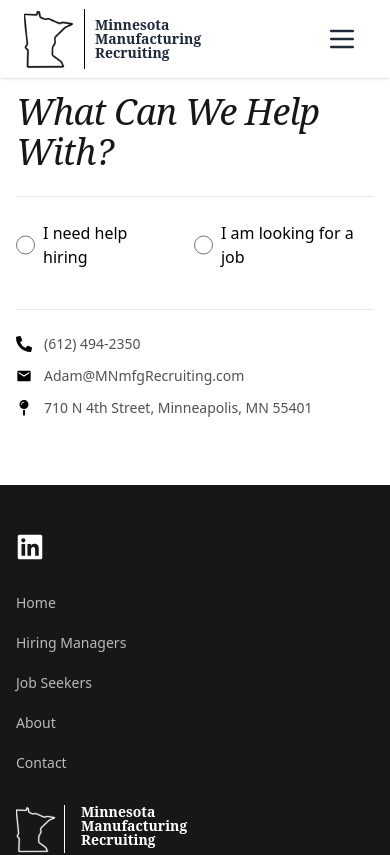
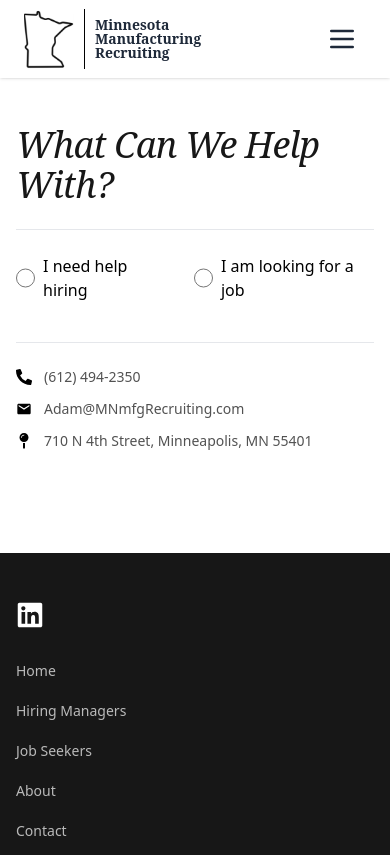
Before and after one commit to mhlauf1/mmr, a Next.js app: page /contact in a window 390 px wide. Shown: the top 855 px of the page. Built offline with nearby package versions, Linux system fonts and the light colour scheme.

Commit message:
finishing form setup

```diff
--- a/src/sections/contact/Hero.tsx
+++ b/src/sections/contact/Hero.tsx
@@ -51,7 +51,7 @@
   };
 
   return (
-    <div className="px-4 py-[8vh] md:py-[15vh] md:min-h-[90vh] md:pb-[7vh] md:px-[6%] md:flex md:space-x-12">
+    <div className="px-4 py-[12vh] md:py-[15vh] md:min-h-[90vh] md:pb-[7vh] md:px-[6%] md:flex md:space-x-12">
       {/* Left column */}
       <div className="md:w-1/2">
         <motion.h1
```
